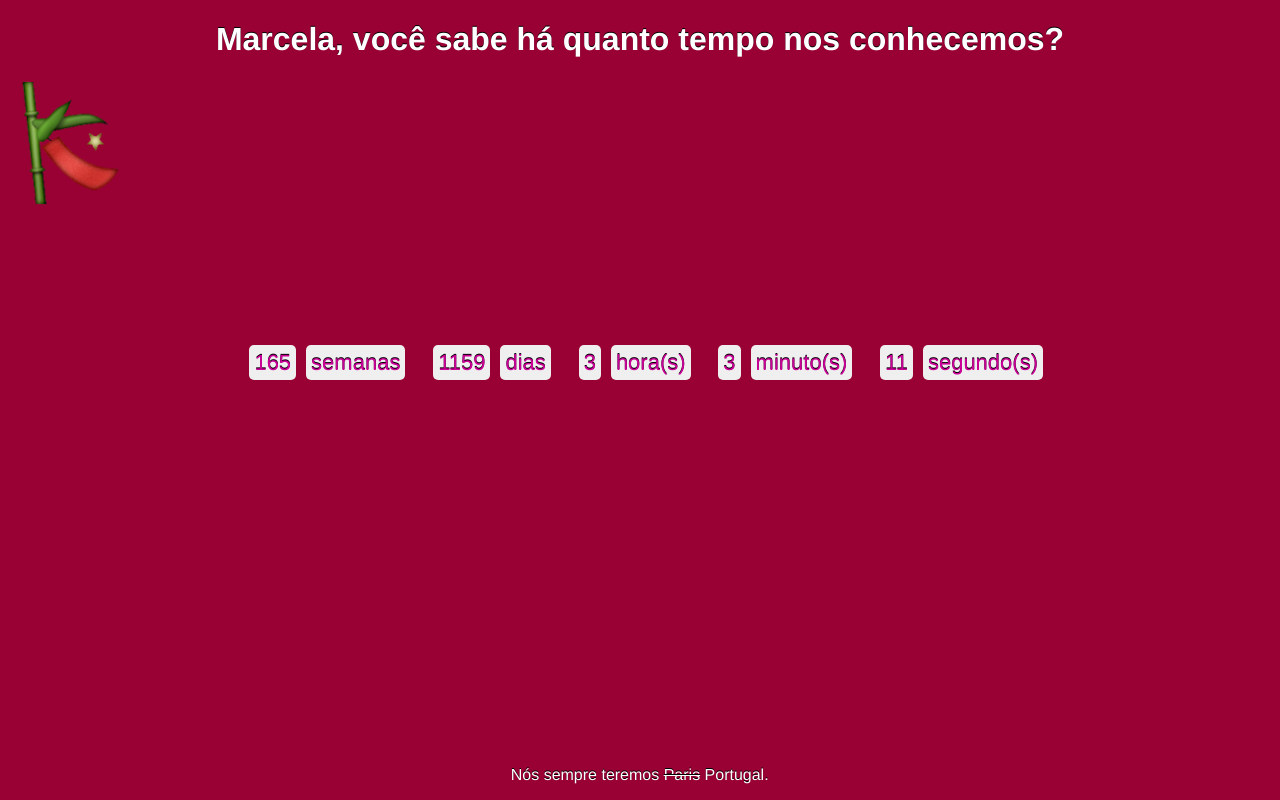
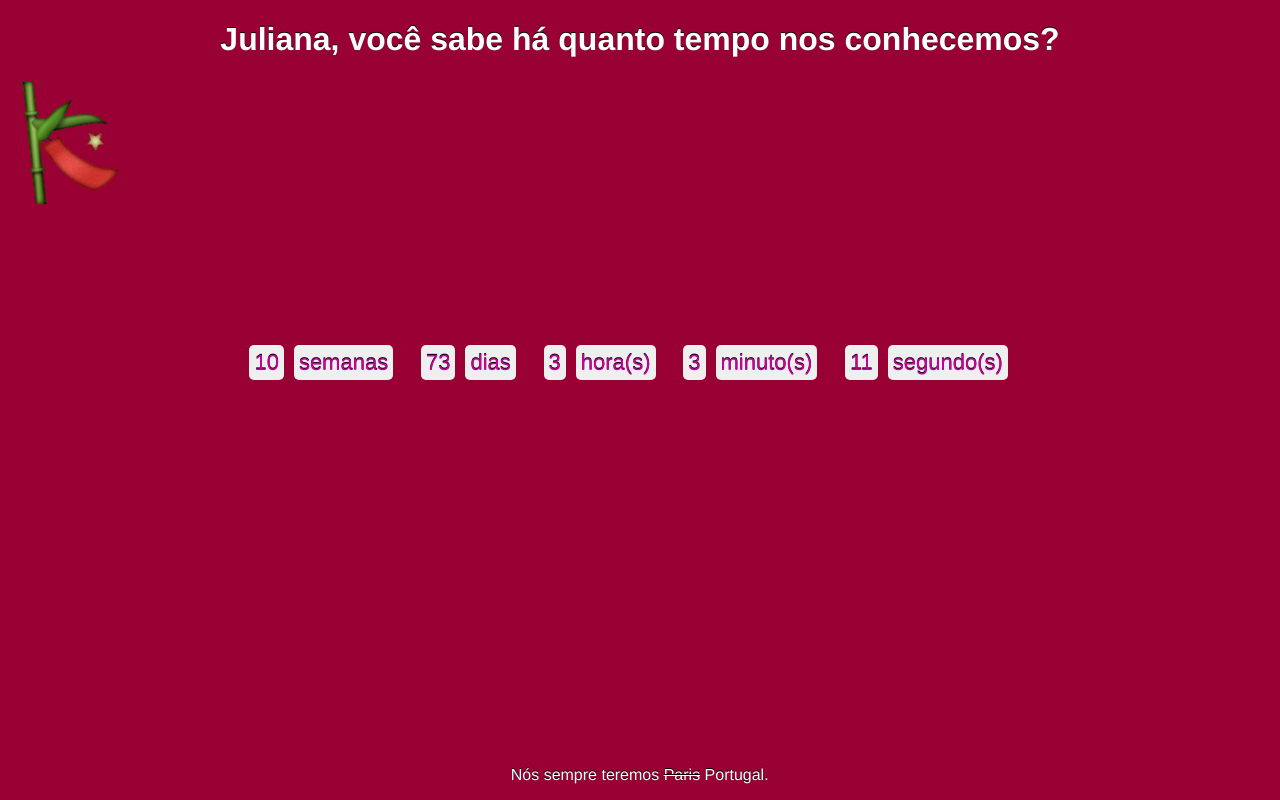
Before and after one commit to William-Henrique/Marcela, a plain HTML site: page index.html in a window 1280 px wide. Drawn offline with Linux system fonts and the light colour scheme.

Commit message:
updatando nova data

```diff
--- a/index.html
+++ b/index.html
@@ -5,7 +5,7 @@
 	<head>
 
 	  <link rel="shortcut icon" type="image/x-icon" href="http://assets.whicdn.com/favicon.ico"/>
-	  <h1 align="center"><a name="h-15"></a> Marcela, você sabe há quanto tempo nos conhecemos?</h1>
+	  <h1 align="center"><a name="h-15"></a> Juliana, você sabe há quanto tempo nos conhecemos?</h1>
 	  <title> Te amo muitão, Mah &lt;3 </title>
 	  <audio src="SFF.mp3" autoplay loop></audio>
 	  <img src="tree.png" width="10%" height="10%">
@@ -33,7 +33,7 @@ window.onload=function() {
 
   // Month,Day,Year,Hour,Minute,Second
 
-  upTime('September 05, 2016 12:00 AM UTC -3'); // ****** Change this line! //HORARIO DE VERÃO É AQUI QUE MUDA -2 OU -3
+  upTime('August 27, 2019 12:00 AM UTC -3'); // ****** Change this line! //HORARIO DE VERÃO É AQUI QUE MUDA -2 OU -3
 
 }
 
```
